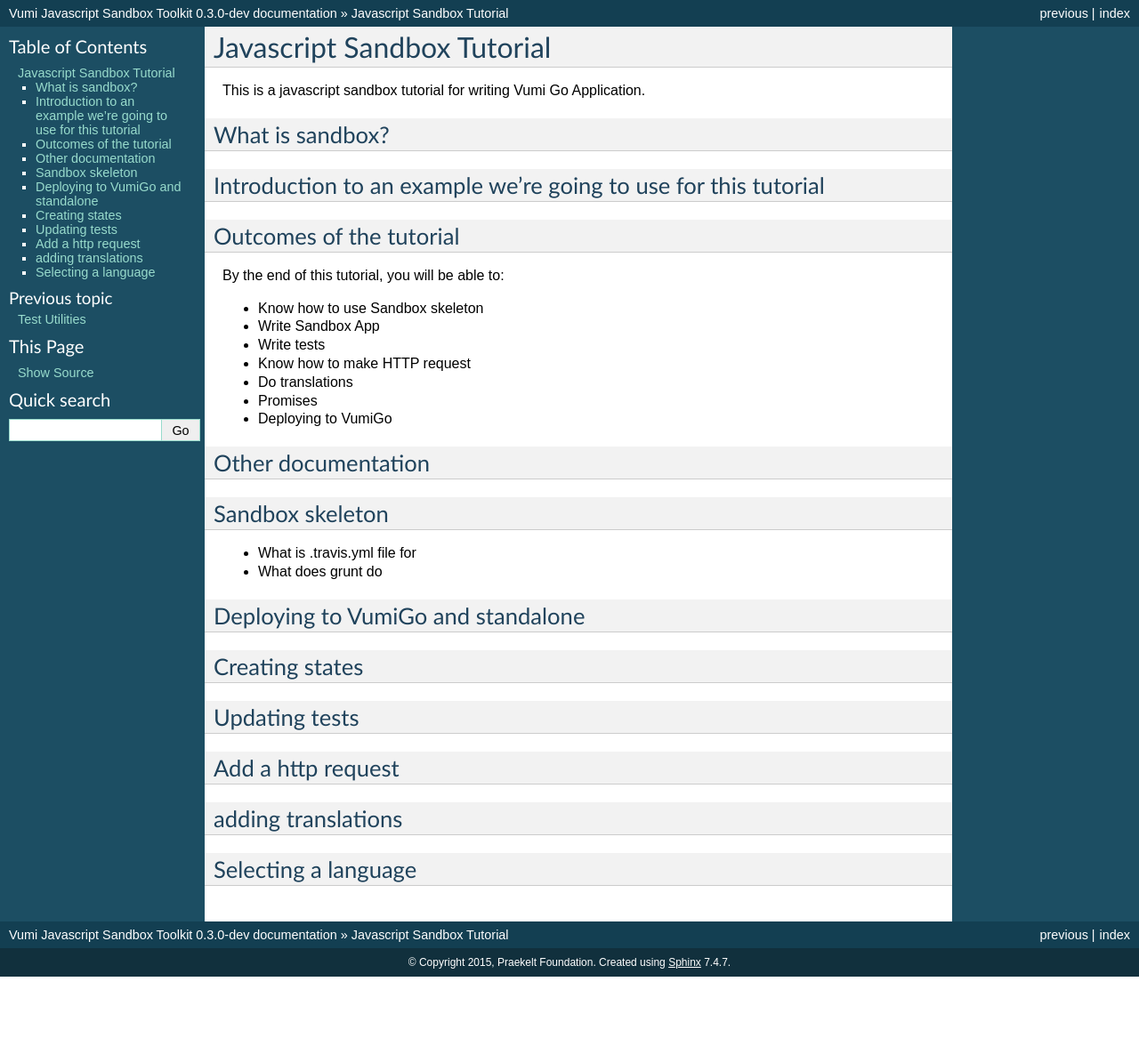
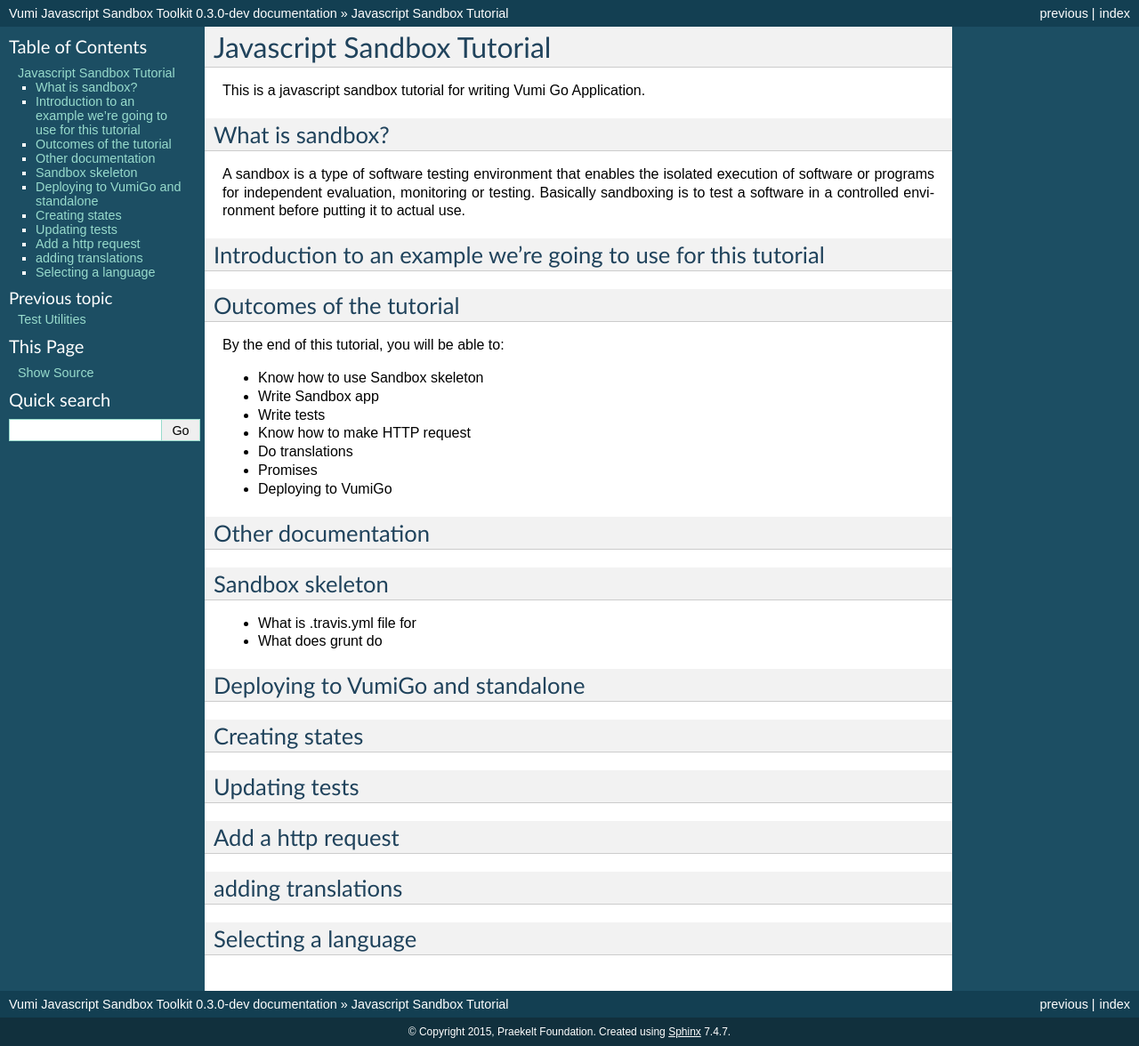
Before and after one commit to praekeltfoundation/vumi-jssandbox-toolkit, a Sphinx documentation site: the page built from docs/tutorial/index.rst, in a window 1280 px wide. Shown: the whole page at 89% size. Built offline with Sphinx 7.4.7, drawn with Linux system fonts in a browser that asks for light colours; before the commit the page ends 1098 px from its top, so only the background shows below that.

Commit message:
sandbox definition

```diff
--- a/docs/tutorial/index.rst
+++ b/docs/tutorial/index.rst
@@ -5,6 +5,8 @@
 
 What is sandbox?
 ----------------
+
+A sandbox is a type of software testing environment that enables the isolated execution of software or programs for independent evaluation, monitoring or testing. Basically sandboxing is to test a software in a controlled environment before putting it to actual use.
 
 
 Introduction to an example we’re going to use for this tutorial
@@ -17,7 +19,7 @@
 By the end of this tutorial, you will be able to:
 
 - Know how to use Sandbox skeleton
-- Write Sandbox App
+- Write Sandbox app
 - Write tests
 - Know how to make HTTP request
 - Do translations
```
